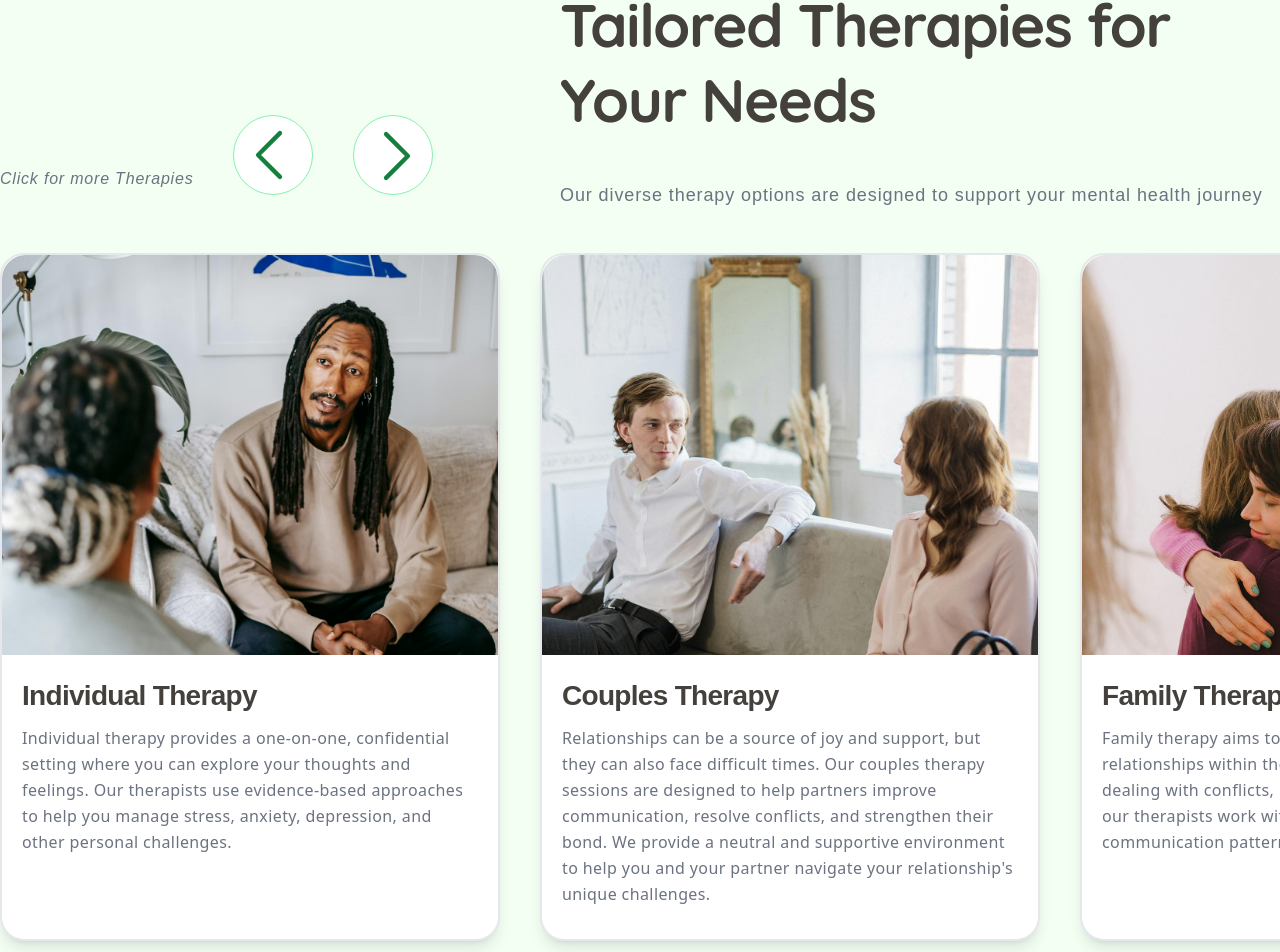
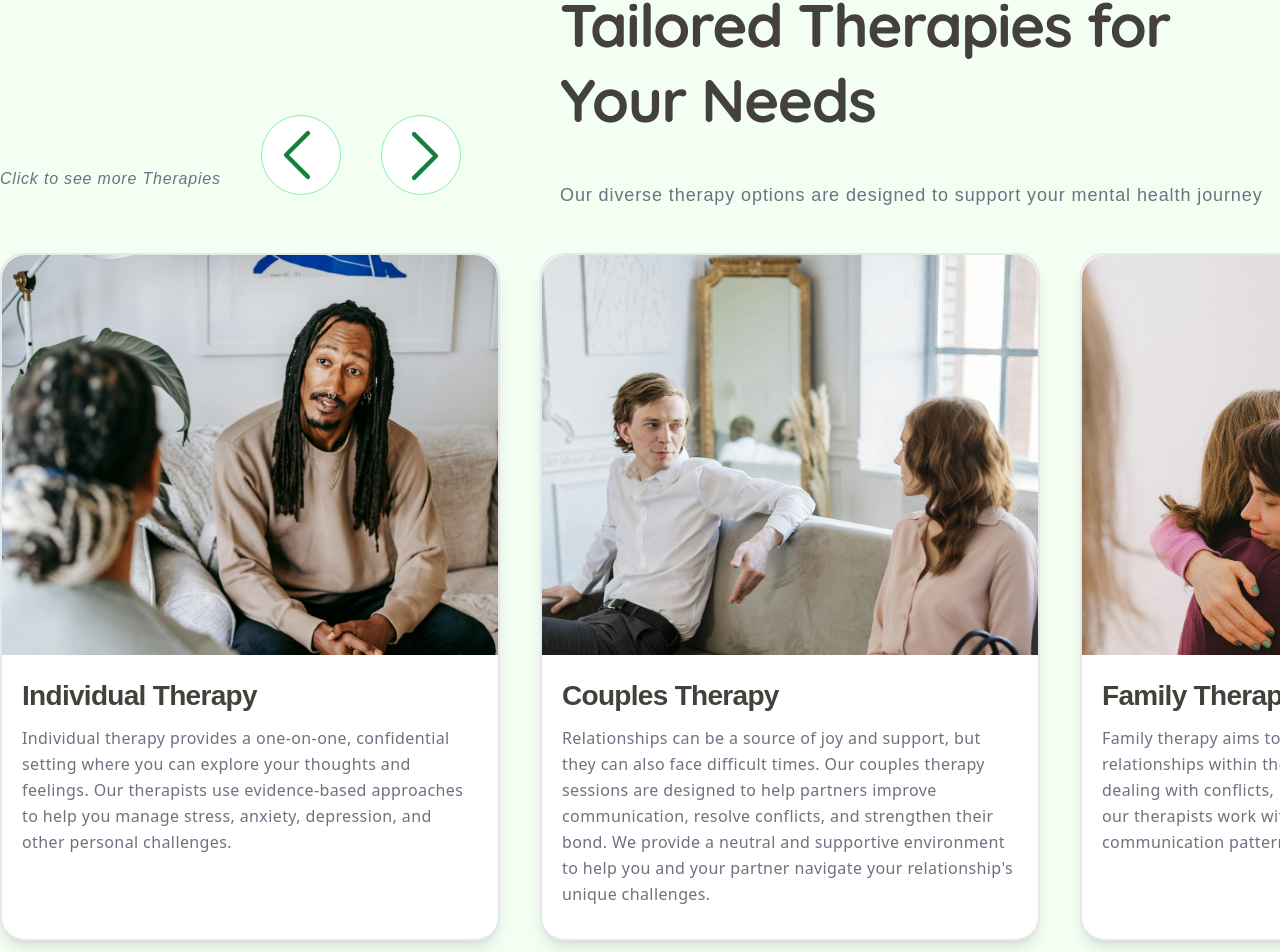
Before and after one commit to Quincy-Fer/Harmony-Therapy-Website, a React (Vite) app: page / in a window 1280 px wide. Shown: the part 1790-2742 px from the top of the page. Built offline with nearby package versions, Linux system fonts and the light colour scheme.

Commit message:
remove redundant styling, change text

```diff
--- a/src/Sections/Therapies.jsx
+++ b/src/Sections/Therapies.jsx
@@ -35,7 +35,7 @@ const Therapies = () => {
             className="font-nunito text-base text-gray-500 tracking-wider leading-loose
           mt-12 italic"
           >
-            Click for more Therapies
+            Click to see more Therapies
           </p>
           <div
             className="flex bg-white h-20 w-20 rounded-full border hover:cursor-pointer border-green-300
@@ -96,7 +96,7 @@ const Therapies = () => {
       </div>
       {/* Cards */}
       <div
-        className="flex overflow-x-auto gap-10 hide-scrollbar transition ease-out duration-400"
+        className="flex overflow-x-auto gap-10 hide-scrollbar "
         ref={scrollContainerRef}
       >
         {THERAPIES.map((therapy) => (
```
